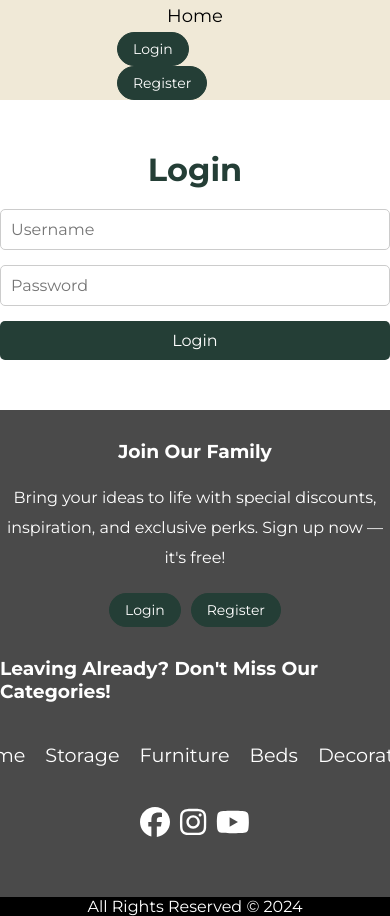
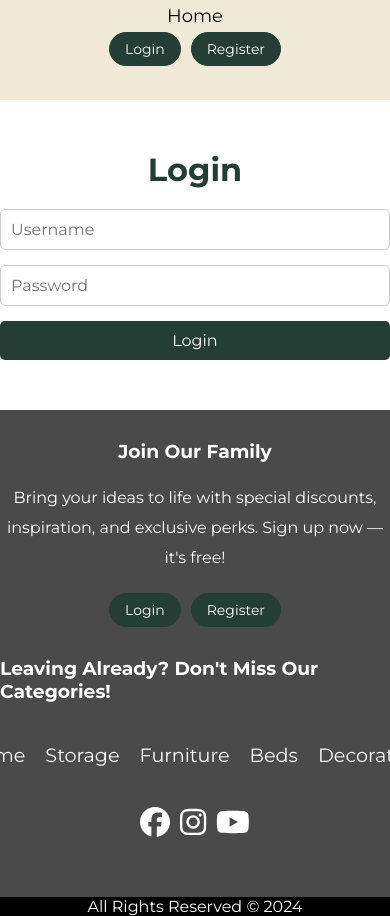
Before and after one commit to AlikBook/web_project_poland, a Vue app in the folder home_decoration_page/: page /login in a window 390 px wide. Shown: the top 916 px of the page. Built offline with nearby package versions, Linux system fonts and the light colour scheme; no server answers.

Commit message:
Update CSS for menu and individual products

```diff
--- a/home_decoration_page/src/components/User_menu.vue
+++ b/home_decoration_page/src/components/User_menu.vue
@@ -37,12 +37,12 @@
       <!-- Authentication Section -->
       <div class="right_section__buttons">
         <!-- Guest -->
-        <div v-if="role === 'guest'">
+        <div v-if="role === 'guest'" class="right_section__buttons_box">
           <button @click="goToLogin">Login</button>
           <button @click="goToRegister">Register</button>
         </div>
         <!-- User and Admin -->
-        <div v-else>
+        <div v-else class="user_logged_buttons">
           <span>{{ userName }}</span>
           <button @click.prevent="logout">Logout</button>
         </div>
@@ -229,6 +229,17 @@ export default {
   color: black;
 }
 
+
+.user_logged_buttons{
+  display: flex;
+  align-items: center;
+  gap: 10px;
+}
+
+.right_section__buttons_box{
+  display: flex;
+  gap: 10px
+}
 @media (max-width: 800px) {
   .menu {
     flex-direction: column;
@@ -247,11 +258,14 @@ export default {
 
   .right_section__buttons {
     display: flex;
-    gap: 5px;
+    flex-direction: row;
+    justify-content: center;
+    align-items: center;
   }
   .routers {
     padding-left: 5px;
     padding-right: 5px;
   }
+
 }
 </style>
--- a/home_decoration_page/src/views/Individual_product.vue
+++ b/home_decoration_page/src/views/Individual_product.vue
@@ -210,6 +210,10 @@ hr{
     flex-direction: column;
     align-items: center;
   }
+  .product_container img{
+    max-width: 250px;
+
+}
 
 }
 </style>
```
